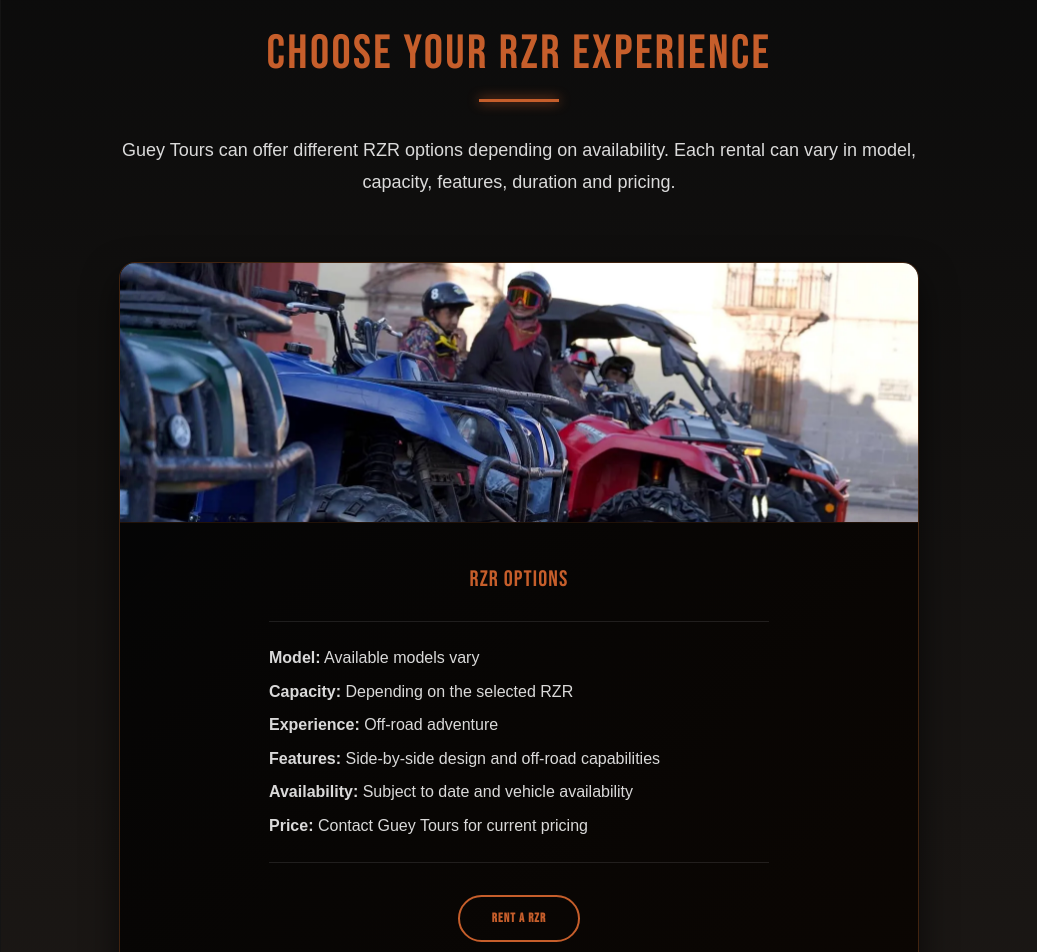
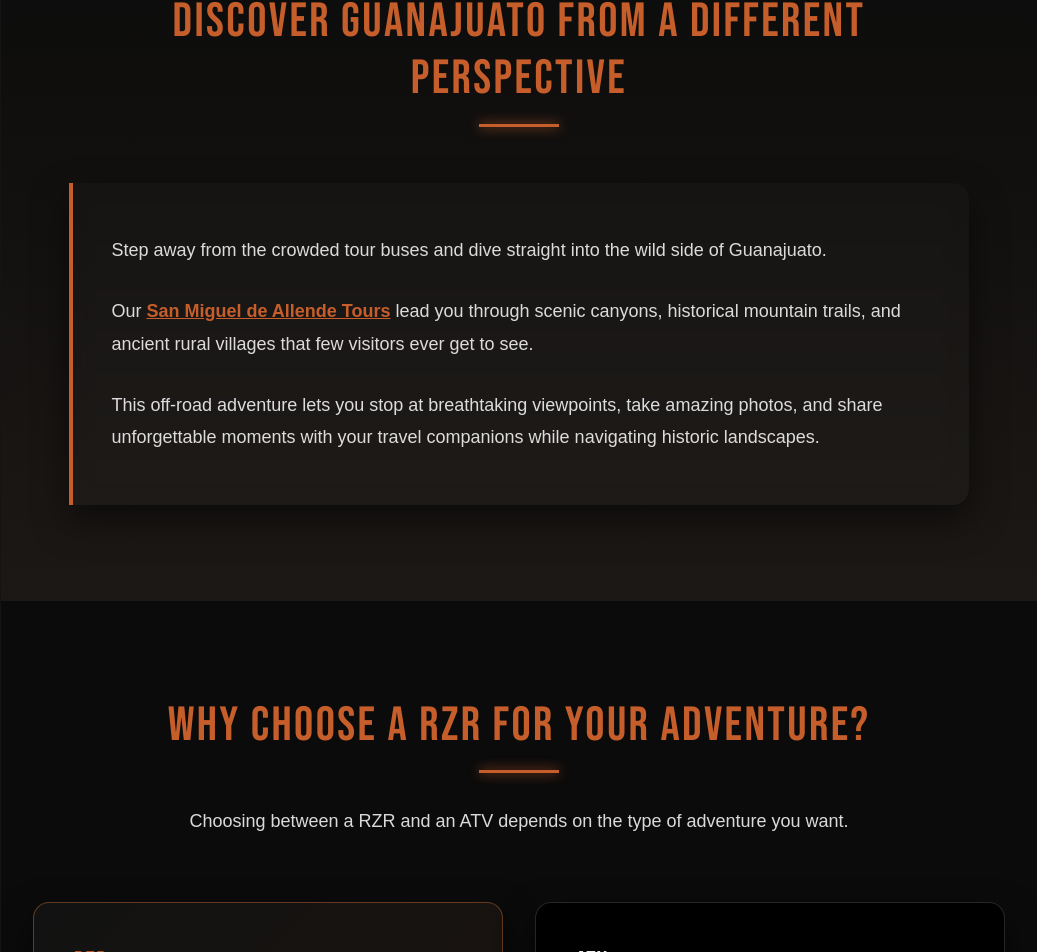
Before and after one commit to DraftStudiomx/Guey-tours-SEO, a Next.js app: page /off-road in a window 1280 px wide. Shown: the part 3816-4768 px from the top of the page, without its empty margins (121-1158 px from the left). Built offline with nearby package versions, Linux system fonts and the light colour scheme; a web font is replaced by a local one.

Commit message:
Update Offroad.tsx

```diff
--- a/app/off-road/Offroad.tsx
+++ b/app/off-road/Offroad.tsx
@@ -488,7 +488,7 @@ const [openIndex, setOpenIndex] = useState<number | null>(null)
 
         {/* Inicio de section tres */}
 <section style={{
-  padding: '6rem 2rem 6rem 2rem',
+  padding: '6rem 1.5rem 6rem 1.5rem',
   marginTop: '3rem',
   background: 'linear-gradient(180deg, #0b0b0b 0%, rgba(217, 119, 54, 0.04) 100%)',
   color: '#fff',
@@ -509,7 +509,7 @@ const [openIndex, setOpenIndex] = useState<number | null>(null)
     <div style={{ textAlign: 'center', marginBottom: '3rem' }}>
       <h2 style={{
         fontFamily: 'var(--font-heading)',
-        fontSize: 'clamp(2.2rem, 4vw, 3rem)',
+        fontSize: 'clamp(2rem, 4vw, 3rem)',
         color: 'var(--orange, #d97736)',
         textTransform: 'uppercase',
         letterSpacing: '0.05em',
@@ -534,7 +534,7 @@ const [openIndex, setOpenIndex] = useState<number | null>(null)
       background: 'rgba(255, 255, 255, 0.02)',
       borderLeft: '4px solid var(--orange, #d97736)',
       borderRadius: '0 16px 16px 0',
-      padding: 'clamp(1.5rem, 3vw, 2.5rem) clamp(1.5rem, 3vw, 3rem)',
+      padding: 'clamp(1.5rem, 3vw, 2.5rem) clamp(1.2rem, 2.5vw, 3rem)',
       marginBottom: '3.5rem',
       boxShadow: '0 15px 35px rgba(0,0,0,0.5)',
       backdropFilter: 'blur(10px)',
@@ -574,7 +574,8 @@ const [openIndex, setOpenIndex] = useState<number | null>(null)
       gridTemplateColumns: 'repeat(auto-fit, minmax(280px, 1fr))',
       gap: '2rem',
       marginBottom: '4rem',
-      boxSizing: 'border-box'
+      boxSizing: 'border-box',
+      width: '100%'
     }}>
 
       {/* Tarjeta 1: ATV rentals (Con botón Ver más) */}
@@ -642,7 +643,7 @@ const [openIndex, setOpenIndex] = useState<number | null>(null)
         </a>
       </div>
 
-      {/* Tarjeta 2: Side by Side (Con botón Contáctanos)[cite: 4] */}
+      {/* Tarjeta 2: Side by Side (Con botón Contáctanos) */}
       <div style={{
         background: 'linear-gradient(135deg, rgba(255, 255, 255, 0.04) 0%, rgba(217, 119, 54, 0.05) 100%)',
         border: '1px solid rgba(217, 119, 54, 0.3)',
@@ -687,7 +688,7 @@ const [openIndex, setOpenIndex] = useState<number | null>(null)
           }}>
             {lang === 'es'
               ? 'Ideal para familias y grupos que quieren compartir la adrenalina juntos en un equipo cómodo y de alto rendimiento.'
-              : 'Ideal for families and groups who want to share the adrenaline together in a high-powered, comfortable rig.'}[cite: 4]
+              : 'Ideal for families and groups who want to share the adrenaline together in a high-powered, comfortable rig.'}
           </p>
         </div>
         <a href="https://www.gueytours.com/contact" style={{
@@ -707,7 +708,7 @@ const [openIndex, setOpenIndex] = useState<number | null>(null)
         </a>
       </div>
 
-      {/* Tarjeta 3: RSZ rentals (Con botón Ver más)[cite: 4] */}
+      {/* Tarjeta 3: RSZ rentals (Con botón Ver más) */}
       <div style={{
         background: 'linear-gradient(135deg, rgba(255, 255, 255, 0.04) 0%, rgba(217, 119, 54, 0.05) 100%)',
         border: '1px solid rgba(217, 119, 54, 0.3)',
@@ -752,7 +753,7 @@ const [openIndex, setOpenIndex] = useState<number | null>(null)
           }}>
             {lang === 'es'
               ? 'Construido para la velocidad, estabilidad y manejo de los caminos todo terreno más difíciles con facilidad.'
-              : 'Built for speed, stability, and handling the toughest all-terrain paths with ease.'}[cite: 4]
+              : 'Built for speed, stability, and handling the toughest all-terrain paths with ease.'}
           </p>
         </div>
         <a href="https://www.gueytours.com/rsz-rentals" style={{
@@ -804,8 +805,8 @@ const [openIndex, setOpenIndex] = useState<number | null>(null)
           {lang === 'es' ? 'La Ventaja de Guey Tours' : 'The Guey Tours Advantage'}
         </strong>
         {lang === 'es'
-          ? 'Una de las ventajas de elegir a Guey Tours es el conocimiento local de la zona. Comprender los caminos y los paisajes circundantes puede ayudar a que tu experiencia todoterreno sea más agradable y memorable.'
-          : 'One of the advantages of choosing Guey Tours is the local knowledge of the area. Understanding the roads and surrounding landscapes can help make your off-road experience more enjoyable and memorable.'}
+          ? 'Nuestro servicio de alquiler incluye equipo de seguridad de primera calidad, una explicación detallada sobre el funcionamiento y vehículos todoterreno perfectamente preparados para enfrentarse a la naturaleza.'
+          : 'Our rental service includes top-tier safety gear, a detailed operational briefing, and fully prepped off-road vehicles ready to take on the wilderness.'}
       </p>
     </div>
 
@@ -818,34 +819,60 @@ const [openIndex, setOpenIndex] = useState<number | null>(null)
 
           {/* INICIO SECTION 4 */}
 <section style={{
-  padding: '6rem 2rem',
+  padding: '6rem 1.5rem',
   background: 'linear-gradient(180deg, #0b0b0b 0%, rgba(217, 119, 54, 0.04) 100%)',
   color: '#fff',
   fontFamily: 'sans-serif',
-  position: 'relative'
+  position: 'relative',
+  boxSizing: 'border-box',
+  overflow: 'hidden',
+  width: '100%'
 }}>
-  <div style={{ maxWidth: '1100px', margin: '0 auto' }}>
-
-    {/* Título H2 y Párrafo Actualizado */}
-    <div style={{ textAlign: 'center', marginBottom: '4rem' }}>
+  <div style={{
+    maxWidth: '900px',
+    margin: '0 auto',
+    width: '100%',
+    boxSizing: 'border-box'
+  }}>
+
+    {/* Título H2 */}
+    <div style={{ textAlign: 'center', marginBottom: '3.5rem' }}>
       <h2 style={{
         fontFamily: 'var(--font-heading)',
-        fontSize: 'clamp(2.2rem, 4vw, 3rem)',
+        fontSize: 'clamp(2rem, 4vw, 3rem)',
         color: 'var(--orange, #d97736)',
         textTransform: 'uppercase',
         letterSpacing: '0.05em',
         margin: '0 0 1rem 0',
         lineHeight: 1.2
       }}>
-        {lang === 'es' ? 'Elige tu experiencia en RZR' : 'Choose Your RZR Experience'}
+        {lang === 'es'
+          ? 'Descubre Guanajuato desde una perspectiva diferente'
+          : 'Discover Guanajuato from a different perspective'}
       </h2>
       <div style={{
         width: '80px',
         height: '3px',
         background: 'var(--orange, #d97736)',
-        margin: '0 auto 2rem auto',
+        margin: '0 auto',
         boxShadow: '0 0 12px var(--orange, #d97736)'
       }} />
+    </div>
+
+    {/* Contenedor fluido con diseño sofisticado para los párrafos */}
+    <div style={{
+      background: 'rgba(255, 255, 255, 0.02)',
+      borderLeft: '4px solid var(--orange, #d97736)',
+      borderRadius: '0 16px 16px 0',
+      padding: 'clamp(2rem, 4vw, 3.5rem) clamp(1.5rem, 3vw, 3rem)',
+      boxShadow: '0 15px 35px rgba(0,0,0,0.5)',
+      backdropFilter: 'blur(10px)',
+      boxSizing: 'border-box',
+      display: 'flex',
+      flexDirection: 'column',
+      gap: '1.8rem'
+    }}>
+      {/* Párrafo 1 */}
       <p style={{
         fontFamily: 'sans-serif',
         fontStyle: 'normal',
@@ -853,112 +880,48 @@ const [openIndex, setOpenIndex] = useState<number | null>(null)
         color: 'rgba(255, 255, 255, 0.85)',
         fontSize: '18px',
         lineHeight: 1.8,
-        maxWidth: '800px',
-        margin: '0 auto'
+        margin: 0
       }}>
         {lang === 'es'
-          ? 'Guey Tours ofrece diferentes opciones de RZR según la disponibilidad. Cada renta puede variar en modelo, capacidad, características, duración y precio.'
-          : 'Guey Tours can offer different RZR options depending on availability. Each rental can vary in model, capacity, features, duration and pricing.'}
+          ? 'Aléjate de los autobuses turísticos llenos de gente y adéntrate de lleno en el lado salvaje de Guanajuato.'
+          : 'Step away from the crowded tour buses and dive straight into the wild side of Guanajuato.'}
       </p>
-    </div>
-
-    {/* Tarjeta Única Centralizada con Imagen */}
-    <div style={{
-      background: '#000',
-      border: '1px solid rgba(217, 119, 54, 0.3)',
-      borderRadius: '16px',
-      overflow: 'hidden',
-      boxShadow: '0 15px 35px rgba(0,0,0,0.6)',
-      maxWidth: '800px',
-      margin: '0 auto',
-      display: 'flex',
-      flexDirection: 'column'
-    }}>
-      {/* Contenedor de la Imagen */}
-      <div style={{
-        width: '100%',
-        height: '260px',
-        overflow: 'hidden',
-        background: '#000',
-        position: 'relative',
-        display: 'flex',
-        alignItems: 'center',
-        justifyContent: 'center',
-        borderBottom: '1px solid rgba(217, 119, 54, 0.15)'
-      }}>
-        <img
-          src="/images/SEO/atv-and-rzr-rentals-group.webp"
-          alt="Close-up of a group of smiling people wearing helmets and safety goggles, standing next to a row of parked ATVs and Rzr rentals vehicles."
-          title="Getting ready for the ultimate adventure with Rzr rentals and ATVs."
-          style={{ width: '100%', height: '100%', objectFit: 'cover', display: 'block' }}
-        />
-      </div>
-
-      {/* Contenido de la Tarjeta */}
-      <div style={{
-        background: 'linear-gradient(135deg, rgba(255, 255, 255, 0.02) 0%, rgba(217, 119, 54, 0.05) 100%)',
-        padding: '2.5rem',
-        display: 'flex',
-        flexDirection: 'column',
-        gap: '1.5rem',
-        textAlign: 'center'
-      }}>
-        <h3 style={{
-          fontFamily: 'var(--font-heading)',
-          fontSize: '1.4rem',
-          color: 'var(--orange, #d97736)',
-          textTransform: 'uppercase',
-          letterSpacing: '0.05em',
-          margin: 0
-        }}>
-          {lang === 'es' ? 'Opciones de RZR' : 'RZR Options'}
-        </h3>
-
-        <div style={{
-          display: 'flex',
-          flexDirection: 'column',
-          gap: '0.6rem',
-          fontSize: '16px',
-          color: 'rgba(255,255,255,0.85)',
-          borderTop: '1px solid rgba(255,255,255,0.1)',
-          borderBottom: '1px solid rgba(255,255,255,0.1)',
-          padding: '1.5rem 0',
-          textAlign: 'left',
-          maxWidth: '500px',
-          margin: '0 auto',
-          width: '100%'
-        }}>
-          <div><strong>{lang === 'es' ? 'Modelo:' : 'Model:'}</strong> {lang === 'es' ? 'Los modelos disponibles varían' : 'Available models vary'}</div>
-          <div><strong>{lang === 'es' ? 'Capacidad:' : 'Capacity:'}</strong> {lang === 'es' ? 'Dependiendo del RZR seleccionado' : 'Depending on the selected RZR'}</div>
-          <div><strong>{lang === 'es' ? 'Experiencia:' : 'Experience:'}</strong> {lang === 'es' ? 'Aventura todoterreno' : 'Off-road adventure'}</div>
-          <div><strong>{lang === 'es' ? 'Características:' : 'Features:'}</strong> {lang === 'es' ? 'Diseño side-by-side y capacidades off-road' : 'Side-by-side design and off-road capabilities'}</div>
-          <div><strong>{lang === 'es' ? 'Disponibilidad:' : 'Availability:'}</strong> {lang === 'es' ? 'Sujeta a fecha y disponibilidad de vehículos' : 'Subject to date and vehicle availability'}</div>
-          <div><strong>{lang === 'es' ? 'Precio:' : 'Price:'}</strong> {lang === 'es' ? 'Contacta a Guey Tours para conocer los precios actuales' : 'Contact Guey Tours for current pricing'}</div>
-        </div>
-
-        <div style={{ paddingTop: '0.5rem' }}>
-          <a href="https://www.gueytours.com/contact" style={{
-            display: 'inline-block',
-            background: 'transparent',
-            color: 'var(--orange, #d97736)',
-            border: '2px solid var(--orange, #d97736)',
-            padding: '0.75rem 2rem',
-            borderRadius: '50px',
-            fontWeight: 'bold',
-            fontFamily: 'var(--font-heading)',
-            textDecoration: 'none',
-            textTransform: 'uppercase',
-            fontSize: '0.8rem',
-            letterSpacing: '0.08em',
-            transition: 'all 0.3s ease'
-          }}
-          onMouseEnter={(e) => { e.currentTarget.style.background = 'var(--orange, #d97736)'; e.currentTarget.style.color = '#fff'; }}
-          onMouseLeave={(e) => { e.currentTarget.style.background = 'transparent'; e.currentTarget.style.color = 'var(--orange, #d97736)'; }}
-          >
-            {lang === 'es' ? 'RENTAR UN RZR' : 'RENT A RZR'}
-          </a>
-        </div>
-      </div>
+
+      {/* Párrafo 2 (Con el enlace en la frase solicitada) */}
+      <p style={{
+        fontFamily: 'sans-serif',
+        fontStyle: 'normal',
+        fontWeight: '400',
+        color: 'rgba(255, 255, 255, 0.85)',
+        fontSize: '18px',
+        lineHeight: 1.8,
+        margin: 0
+      }}>
+        {lang === 'es' ? (
+          <>
+            Nuestros <a href="https://www.gueytours.com/san-miguel-de-allende-tours/" style={{ color: 'var(--orange, #d97736)', textDecoration: 'underline', fontWeight: 'bold' }}>Tours por San Miguel de Allende</a> te guían a través de cañones panorámicos, senderos montañosos históricos y antiguos pueblos rurales que pocos visitantes llegan a ver.
+          </>
+        ) : (
+          <>
+            Our <a href="https://www.gueytours.com/san-miguel-de-allende-tours/" style={{ color: 'var(--orange, #d97736)', textDecoration: 'underline', fontWeight: 'bold' }}>San Miguel de Allende Tours</a> lead you through scenic canyons, historical mountain trails, and ancient rural villages that few visitors ever get to see.
+          </>
+        )}
+      </p>
+
+      {/* Párrafo 3 */}
+      <p style={{
+        fontFamily: 'sans-serif',
+        fontStyle: 'normal',
+        fontWeight: '400',
+        color: 'rgba(255, 255, 255, 0.85)',
+        fontSize: '18px',
+        lineHeight: 1.8,
+        margin: 0
+      }}>
+        {lang === 'es'
+          ? 'Esta aventura todoterreno te permite detenerte en miradores impresionantes, tomar fotografías increíbles y compartir momentos inolvidables con tus compañeros de viaje mientras navegas por paisajes históricos.'
+          : 'This off-road adventure lets you stop at breathtaking viewpoints, take amazing photos, and share unforgettable moments with your travel companions while navigating historic landscapes.'}
+      </p>
     </div>
 
   </div>
```
